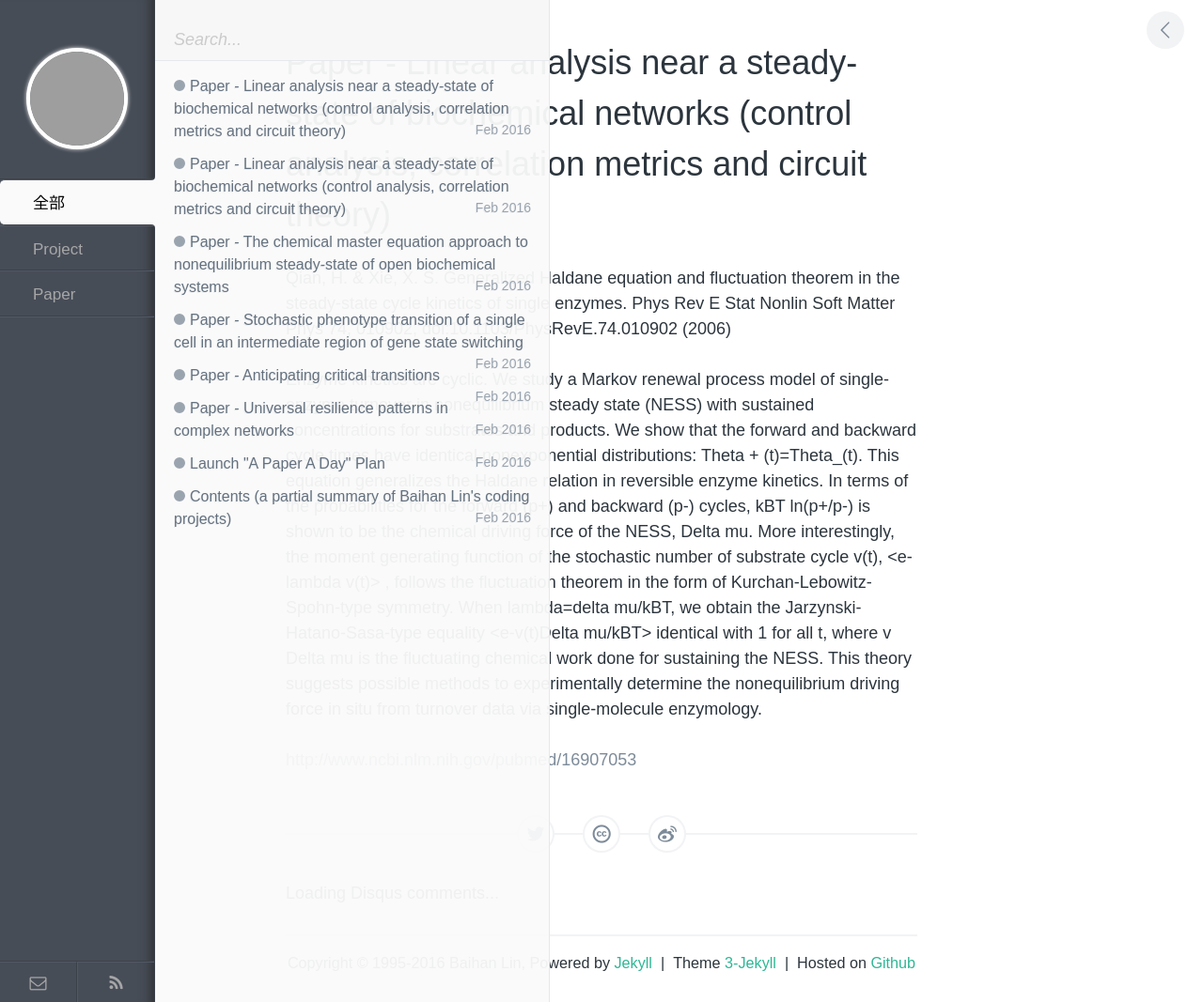
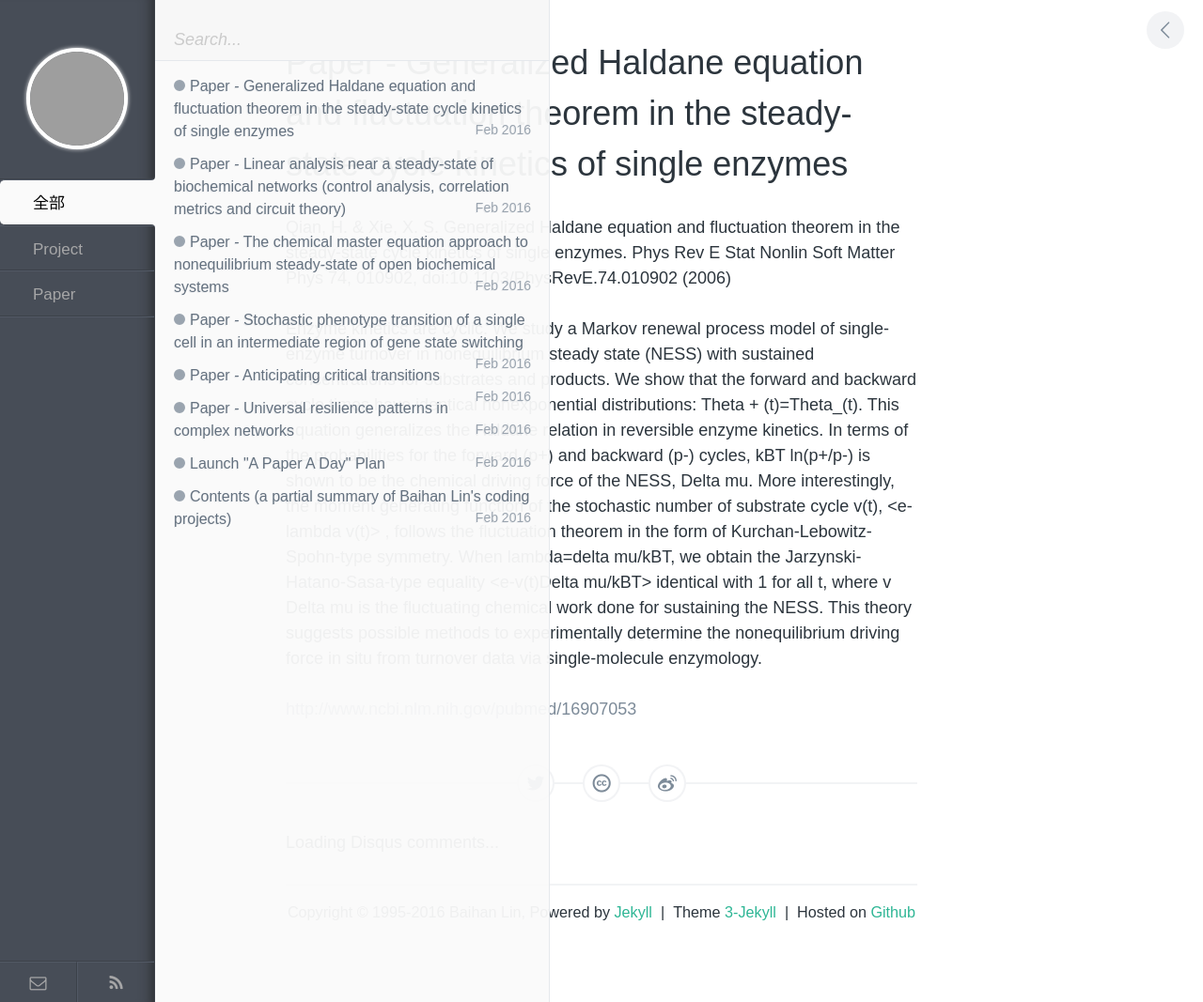
Before and after one commit to doerblog/doerblog.github.io, a Jekyll site: the page built from _posts/paper/2016-02-28-paper0006.md, in a window 1280 px wide. Shown: the whole page at 94% size. Built offline with Jekyll 4.4.1, drawn with Linux system fonts in a browser that asks for light colours; comment, search, counter and statistics services are not loaded; grey boxes are pictures that could not be loaded.

Commit message:
update post

```diff
--- a/_posts/paper/2016-02-28-paper0006.md
+++ b/_posts/paper/2016-02-28-paper0006.md
@@ -1,6 +1,6 @@
 ---
 layout: post
-title: Paper - Linear analysis near a steady-state of biochemical networks (control analysis, correlation metrics and circuit theory)
+title: Paper - Generalized Haldane equation and fluctuation theorem in the steady-state cycle kinetics of single enzymes
 category: Paper
 tags: Paper, Science, Project, math_bio, Qian, Xie
 keywords: math_bio, enzyme, Qian, Xie
```
